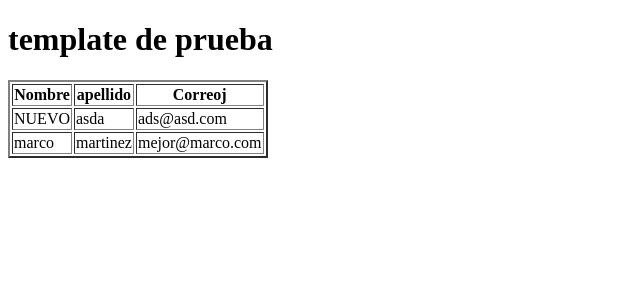
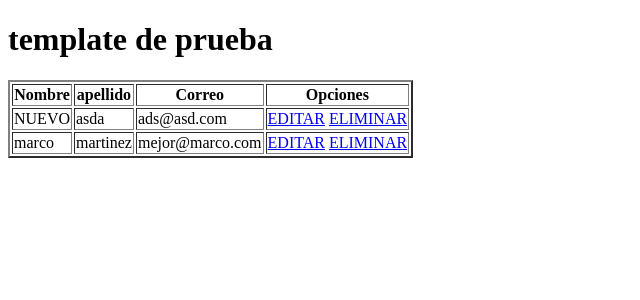
Before and after one commit to MartinezNunezMarcoAntonio/Django_Contacts, a Django app: template templates/index.html in a window 1280 px wide. Shown: the top 300 px of the page, without its empty margins (0-640 px from the left). Run offline with Django 3.2, Linux system fonts and the light colour scheme; the template is opened without the code that fills it: values that come from a table or form of the project are taken from there, others are empty; data comes from the database, SQL or seed files in the repository; both versions use the stored data as it was after the commit; parts of the project's set-up code (start-up, migrations or seed data) failed here and were passed over.

Commit message:
edicion y eliminacion de contactos

```diff
--- a/django_contacts/urls.py
+++ b/django_contacts/urls.py
@@ -15,10 +15,13 @@ Including another URLconf
 """
 from django.contrib import admin
 from django.urls import path
-from aplicaciones.principal.views import inicio, crearPersona
+from aplicaciones.principal.views import inicio, crearPersona,editarPersona,eliminarPersona
 
 urlpatterns = [
     path('admin/', admin.site.urls),
     path('', inicio,name='index'),
     path('crear_persona/' ,crearPersona ,name='crear_persona'),
+    path('editar_persona<int:id>/' ,editarPersona ,name='editar_persona'),
+    path('eliminar_persona<int:id>/' ,eliminarPersona ,name='eliminar_persona'),
+
 ]
--- a/templates/crear_persona.html
+++ b/templates/crear_persona.html
@@ -4,6 +4,6 @@
 <form method="POST" >
 {% csrf_token %}
   {{form.as_p}}
-  <button type="submit">Crear</button>
+  <button type="submit">Crear o Editar</button>
 </form>
 {%endblock cuerpo%}
--- a/templates/index.html
+++ b/templates/index.html
@@ -2,7 +2,7 @@
 <html>
   <head>
     <meta charset="utf-8" />
-    <title>{% block titulo %}Mi pagina de prueba {%endblock titulo%} </title>
+    <title>{% block titulo %}Mi pagina de prueba {%endblock titulo%}</title>
   </head>
   <body>
     {%block cuerpo%}
@@ -12,15 +12,20 @@
         <tr>
           <th>Nombre</th>
           <th>apellido</th>
-          <th>Correoj</th>
+          <th>Correo</th>
+          <th>Opciones</th>
         </tr>
       </thead>
       <tbody>
-        {%  for persona in personas %}
+        {% for persona in personas %}
         <tr>
           <td>{{persona.nombre}}</td>
           <td>{{persona.apellido}}</td>
           <td>{{persona.correo}}</td>
+          <td>
+            <a href="{%url 'editar_persona' persona.id%}">EDITAR</a>
+            <a href="{%url 'eliminar_persona' persona.id%}">ELIMINAR</a>
+          </td>
         </tr>
         {% endfor %}
       </tbody>
```
Also changed, not shown: aplicaciones/principal/views.py (+22 -0 lines), db.sqlite3.
